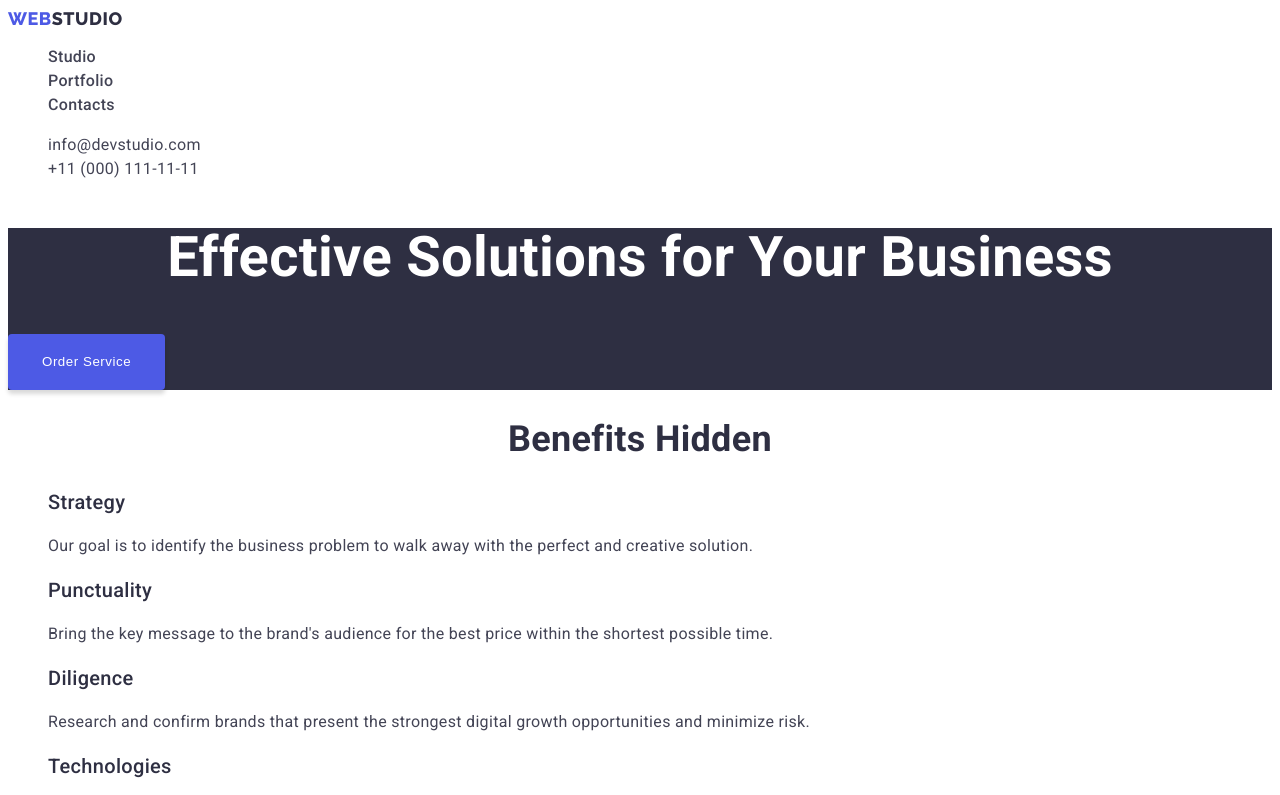
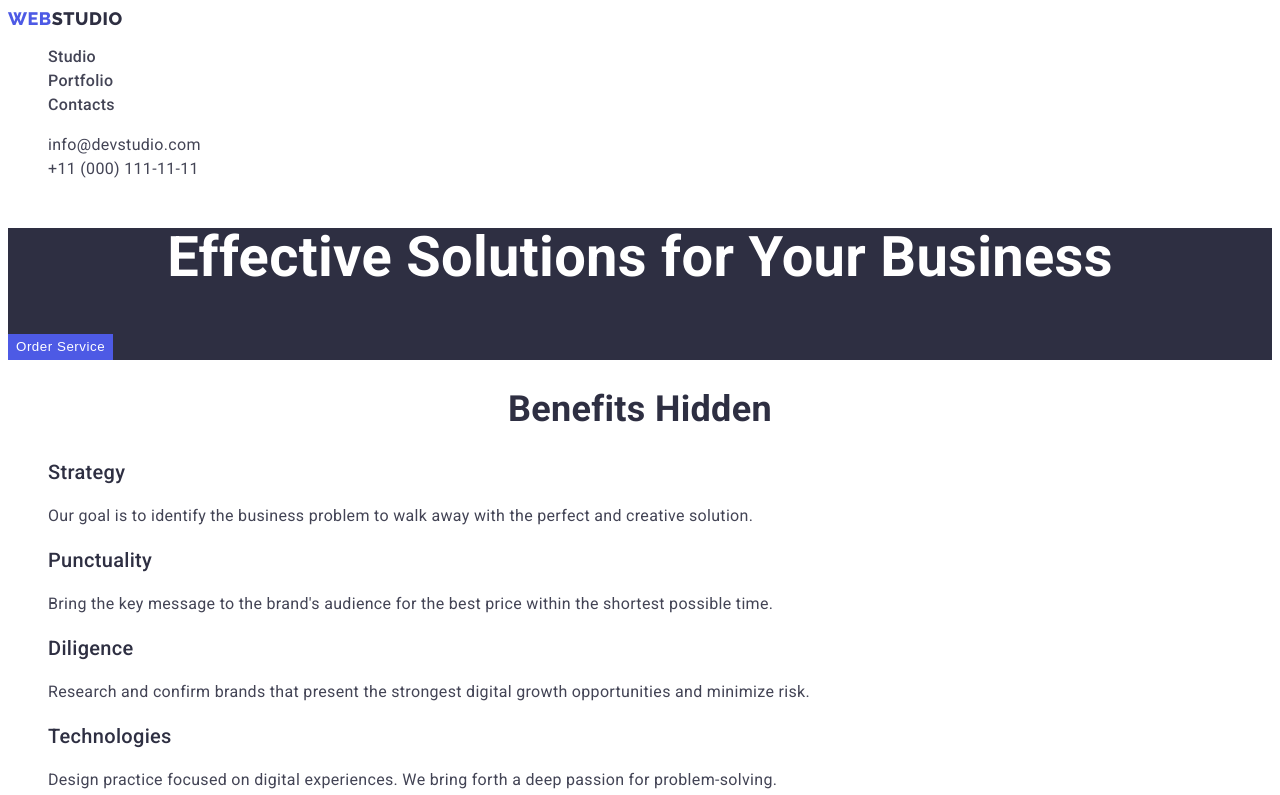
Before and after one commit to LesiaUKR/Master_goit-markup-hw-02, a plain HTML site: page index.html in a window 1280 px wide. Shown: the top 795 px of the page. Drawn offline with Linux system fonts and the light colour scheme.

Commit message:
deleted padding, shadow

```diff
--- a/css/styles.css
+++ b/css/styles.css
@@ -113,11 +113,8 @@ footer .logo-accent-text {
 }
 
 .hero-btn {
-    padding: 16px 32px;
-    border-radius: 4px;
     border-color: transparent;
         background: var(--primary-brand-color);
-        box-shadow: 0px 4px 4px 0px rgba(0, 0, 0, 0.15);
             font-weight: 500;
             line-height: 1.5;
             letter-spacing: 0.04em;
```
